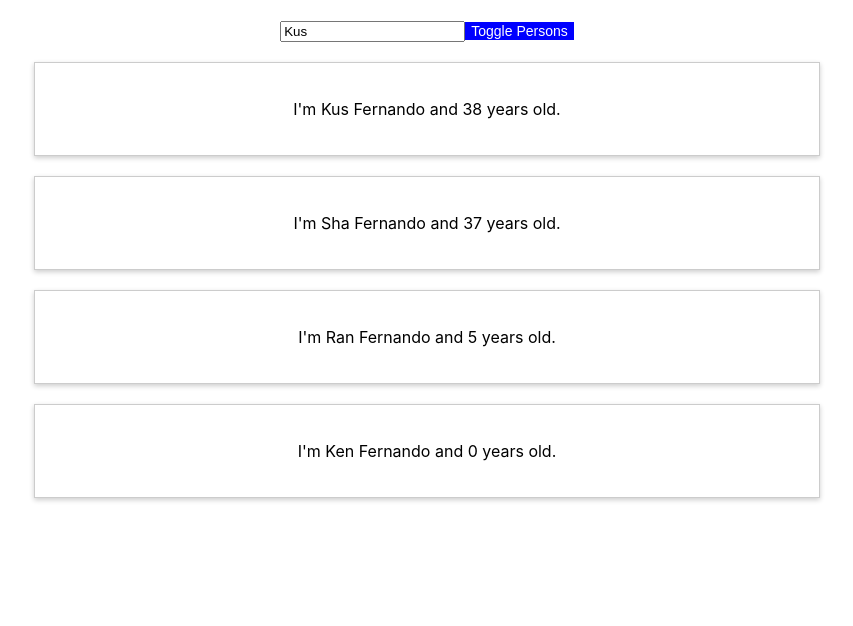
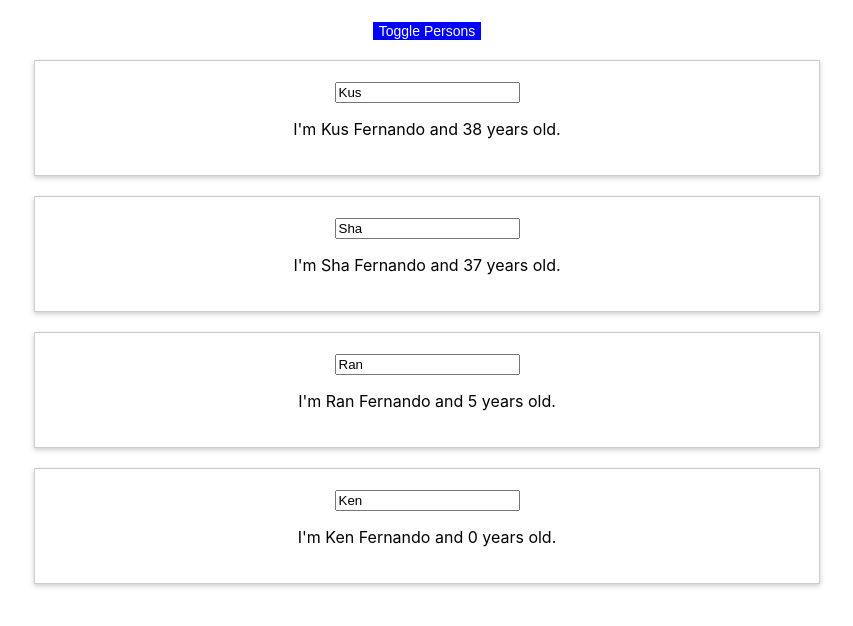
Before and after one commit to kusaljay/react-complete-01, a React (Create React App) app: page / in a window 1280 px wide. Both pictures are taken after a click on the button "Toggle Persons". Shown: the top 626 px of the page, without its empty margins (213-1066 px from the left). Built offline with nearby package versions, Linux system fonts and the light colour scheme.

Commit message:
Section 04 | Immutable state update, List keys, Flexible Lists

```diff
--- a/src/App.js
+++ b/src/App.js
@@ -14,20 +14,25 @@ class App extends React.Component {
     showPersons: false
   }
 
-  switchNameHandler = (newName) => {
-    this.setState({
-      persons: [
-        {id: 111, firstName: newName, age: 38}
-      ]
-    })
-  }
+  nameChangedHandler = (event, personId) => {
+    const personIndex = this.state.persons.findIndex(p => {
+      return p.id === personId; // returns true
+    });
+    //console.log(personIndex);
 
-  nameChangedHandler = (event) => {
-    this.setState({
-      persons: [
-        {id: 111, firstName: event.target.value, age: 38}
-      ]
-    })
+    const personToUpdate = {...this.state.persons[personIndex]};
+    //console.log(personToUpdate);
+
+    personToUpdate.firstName = event.target.value;
+    //console.log(personToUpdate);
+
+    const personsUpdated = [...this.state.persons];
+    //console.log(personsUpdated);
+
+    personsUpdated[personIndex] = personToUpdate;
+    //console.log(personsUpdated);
+
+    this.setState({persons: personsUpdated})
   }
 
   togglePanelHandler = () => {
@@ -37,16 +42,24 @@ class App extends React.Component {
     })
   }
 
+  deletePersonHandler = (personIndex) => {
+    //const personsAll = this.state.persons.slice(); // Fetch all persons
+    const personsAll = [...this.state.persons]; // Create a copy of state to update immutably
+    personsAll.splice(personIndex, 1);
+    this.setState({persons: personsAll});
+  }
+
   render() {
     let personsWrap = null;
 
     if(this.state.showPersons) {
       personsWrap = (
         <div>
-          {this.state.persons.map(person => {
-            return <Person name={person.firstName} age={person.age} surname={this.state.lastName}
-                  /*switchName={() => this.switchNameHandler('Ferni')}
-                  changed={this.nameChangedHandler}*/ />
+          {this.state.persons.map((person, index) => {
+            return (
+              <Person name={person.firstName} age={person.age} surname={this.state.lastName} key={person.id}
+              clickDelete={() => this.deletePersonHandler(index)}
+              changed={(event) => this.nameChangedHandler(event, person.id)} /> )
             })
           }
         </div> )
@@ -54,7 +67,6 @@ class App extends React.Component {
 
     return (
       <div className="App">
-        <input type="text" onChange={this.nameChangedHandler} value={this.state.persons[0].firstName} />
         <button className="style-btn" onClick={this.togglePanelHandler}>Toggle Persons</button>
         {personsWrap}
       </div>
--- a/src/Person/Person.js
+++ b/src/Person/Person.js
@@ -4,8 +4,8 @@ import './Person.css'
 const Person = (props) => {
   return (
     <div className="Person">
-      {/*<input type="text" onChange={props.changed} value={props.name} />*/}
-      <p onClick={props.switchName}>I'm {props.name} {props.surname} and {props.age} years old.</p>
+      <input type="text" onChange={props.changed} value={props.name} />
+      <p onClick={props.clickDelete}>I'm {props.name} {props.surname} and {props.age} years old.</p>
     </div>
   );
 }
```
